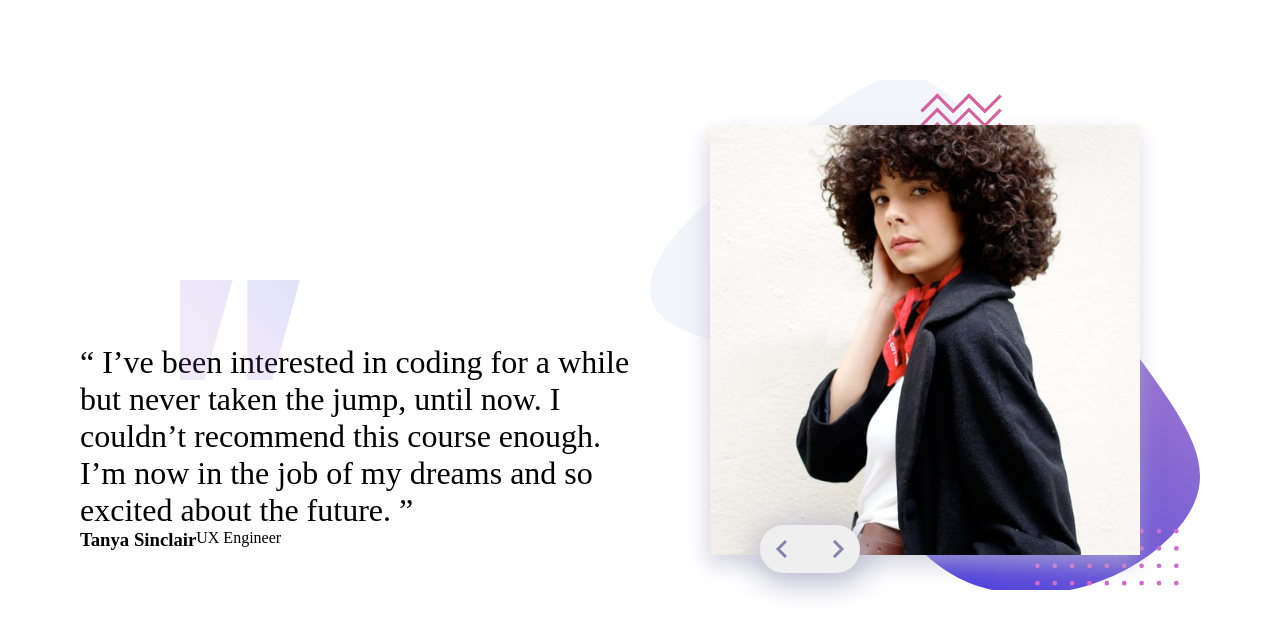
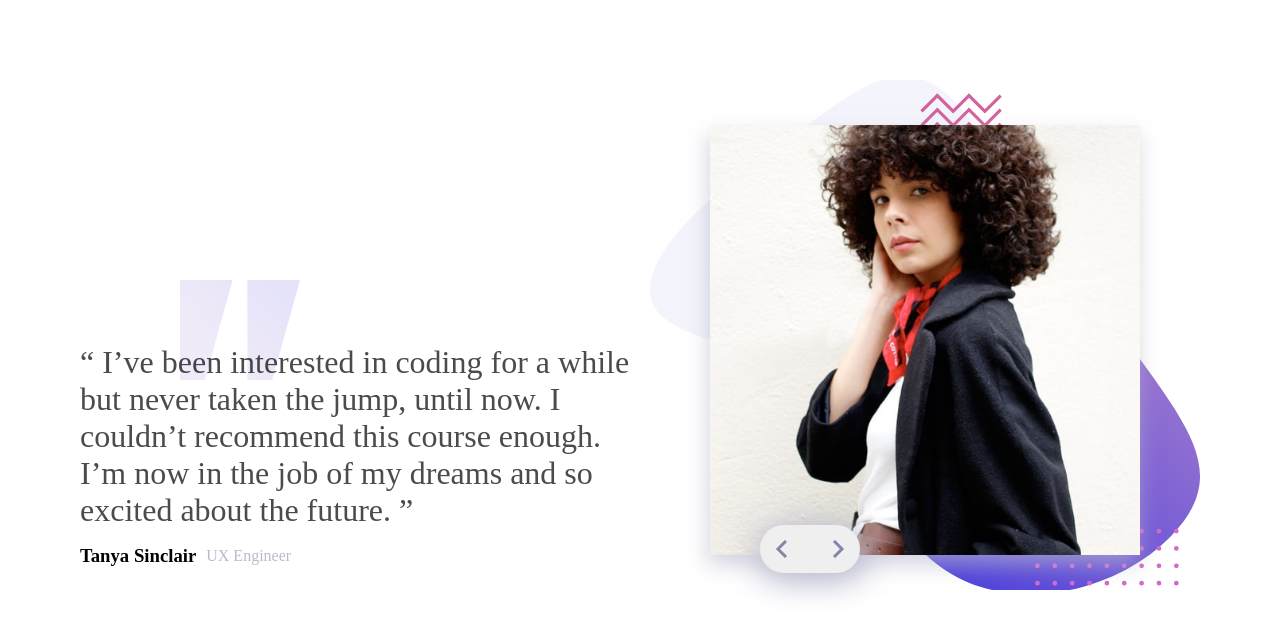
Before and after one commit to Cat0blu/part_two-Front-mentor, a website: page Controle_deslizante_depoimentos/index.html in a window 1280 px wide. Drawn offline with Linux system fonts and the light colour scheme.

Commit message:
ajustes....

```diff
--- a/Controle_deslizante_depoimentos/styles/index.scss
+++ b/Controle_deslizante_depoimentos/styles/index.scss
@@ -80,6 +80,11 @@
             .text_user
             {
                 display: flex;
+                align-items: center;
+                p
+                {
+                    margin-left: 10px;
+                }
             }
         }
 
@@ -133,10 +138,16 @@ body
     {
         max-width: 580px;//
         font-size: 2em;//
+        opacity: .7;
     }
     .text_user
     {
         max-width: 500px;
+        margin-top: 1em;
+        p
+        {
+            color: hsl(240, 18%, 77%);
+        }
     }
 
    }
```
Also changed, not shown: Controle_deslizante_depoimentos/styles/base/index.css, 1 other file.
